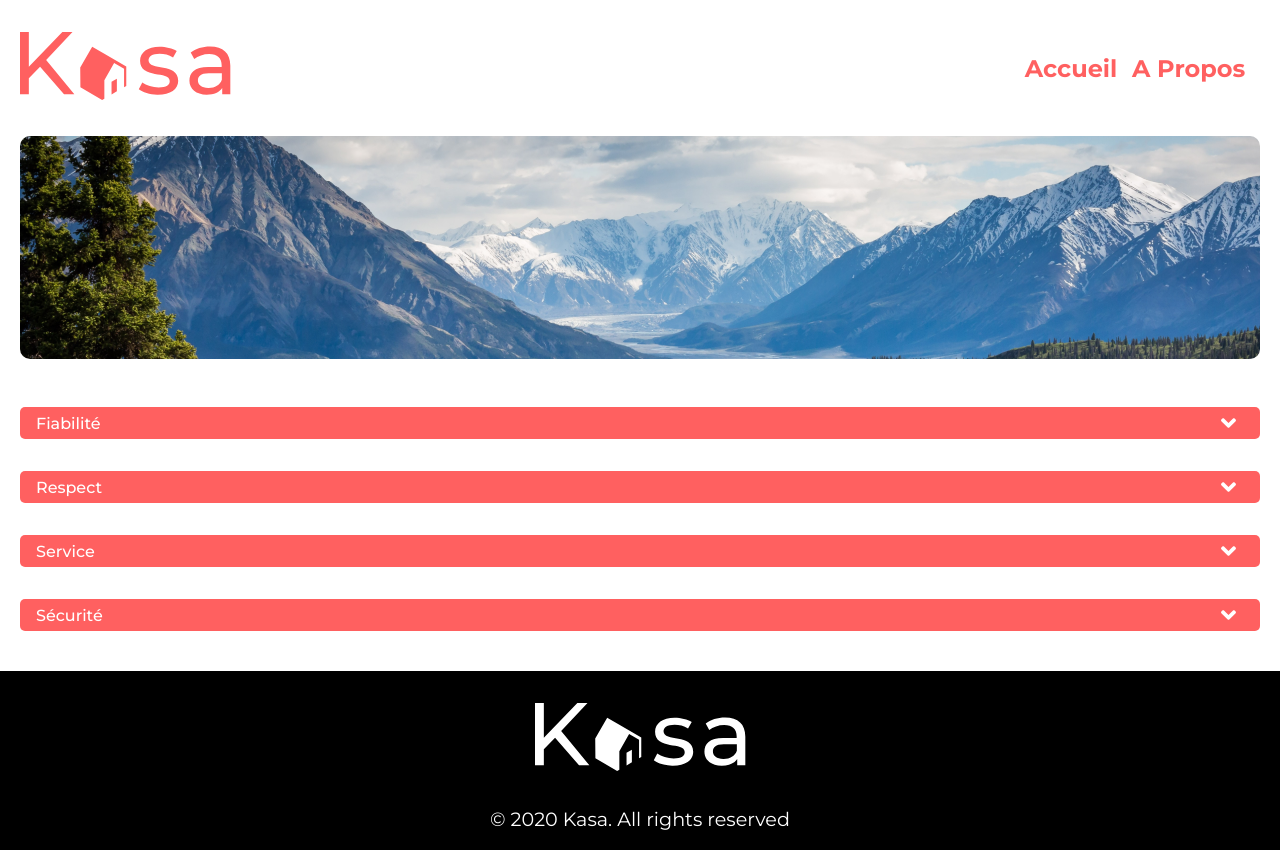
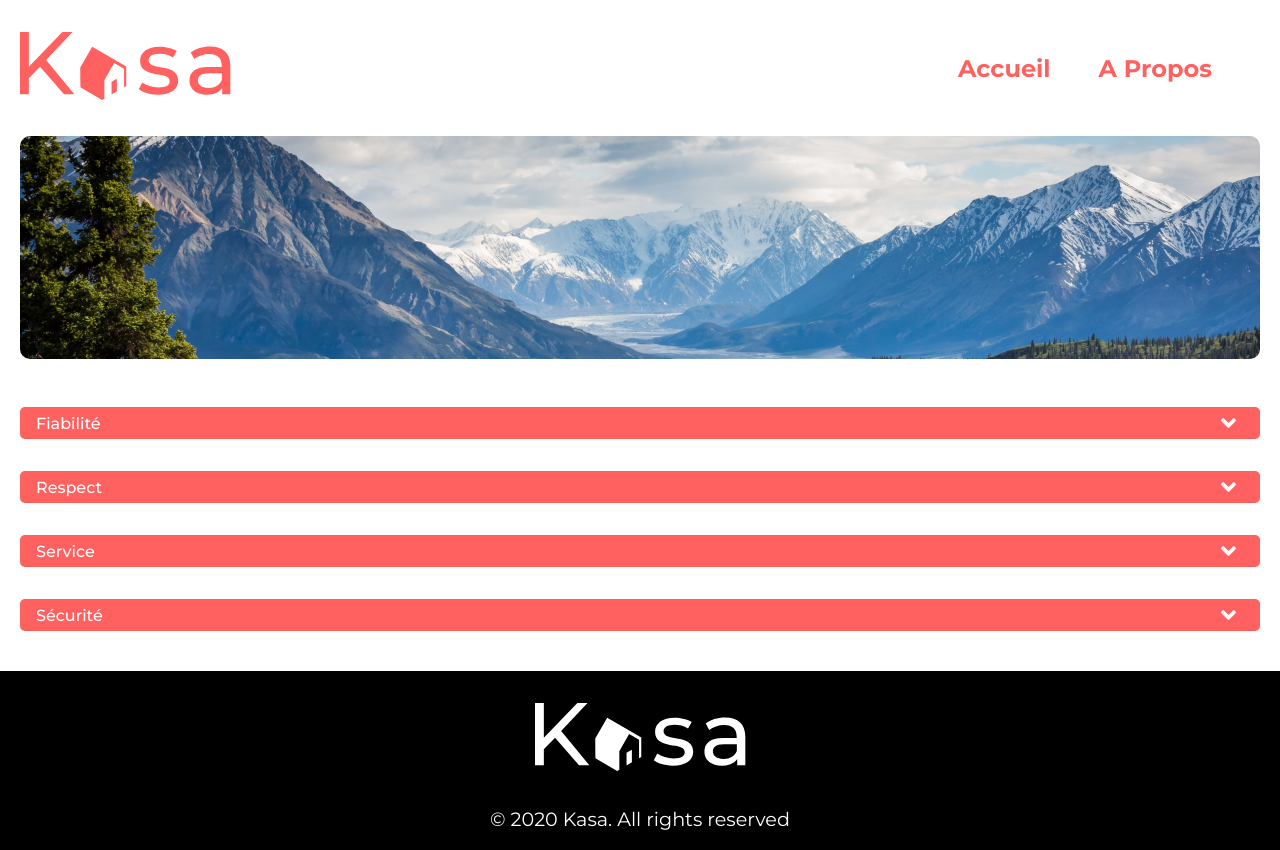
Before and after one commit to DrewEvans/AndrewEvans_11_2021-10-04, a React (Create React App) app: page /about in a window 1280 px wide. Built offline with nearby package versions, Linux system fonts and the light colour scheme.

Commit message:
minor tweaks to design

```diff
--- a/src/styles/componentStyles/header.scss
+++ b/src/styles/componentStyles/header.scss
@@ -36,15 +36,17 @@
     justify-content: space-evenly;
     align-items: center;
     flex-direction: row;
-    width: 250px;
+    width: 350px;
+
     @include phone {
       width: 150px;
     }
     h2 {
       color: $primary-color;
       text-decoration: none;
+
       @include laptop {
-        font-size: 1em;
+        font-size: 1.2em;
       }
       @include tablet {
         font-size: 1em;
```
